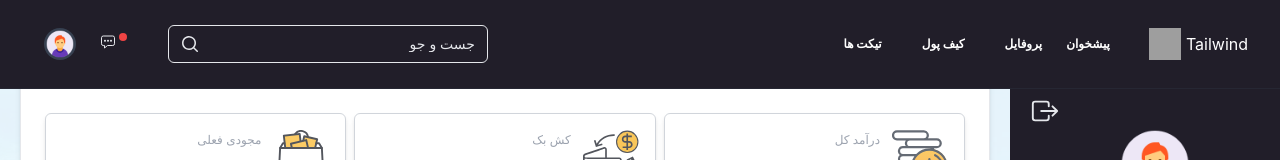
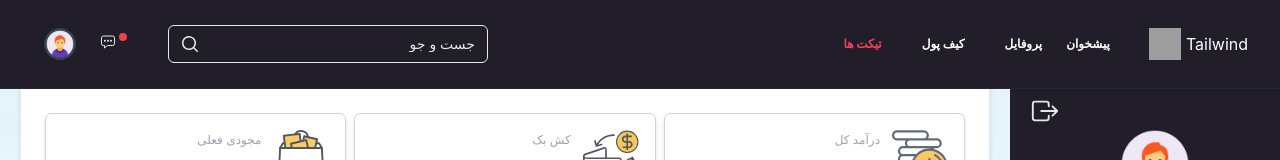
Before and after one commit to daniel-mahmoodi/travelAgancy, a React (Create React App) app: page /buying-tickets in a window 1280 px wide. Shown: the top 160 px of the page. Built offline with nearby package versions, Linux system fonts and the light colour scheme; grey boxes are pictures that could not be loaded.

Commit message:
change: path name have not common name

```diff
--- a/src/components/Navbar/ListOfItemsInNav.jsx
+++ b/src/components/Navbar/ListOfItemsInNav.jsx
@@ -56,7 +56,7 @@ export const ListOfItemsInNav = () => {
 
         <NavLink
           id="tickets"
-          to="/tickets"
+          to="/buying-tickets"
           onClick={handleButtonClick}
           className='navbar-link'
           activeClassName="navbar-link_active"
```
